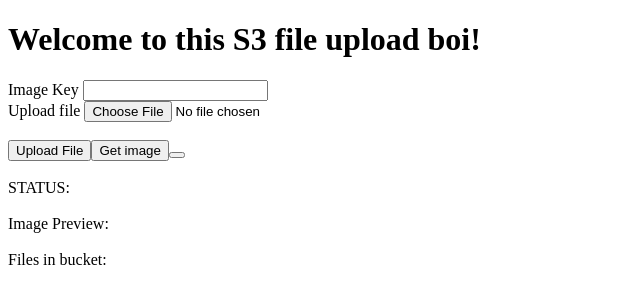
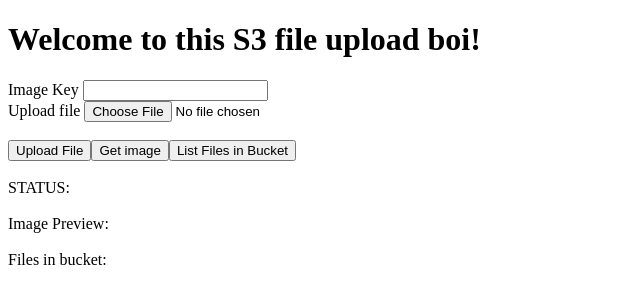
Before and after one commit to GlennHoran/s3-upload, a React (Vite) app in the folder photo-upload-website/: page / in a window 1280 px wide. Shown: the top 304 px of the page, without its empty margins (0-640 px from the left). Built offline with nearby package versions, Linux system fonts and the light colour scheme.

Commit message:
fixing typo

```diff
--- a/photo-upload-website/src/components/FileUpload.js
+++ b/photo-upload-website/src/components/FileUpload.js
@@ -1,5 +1,5 @@
 import React, {useState} from 'react'
-import {getPreSignedUrl, uploadFileToS3} from "../service/axiosService";
+import {getPreSignedUrl, uploadFileToS3, listObjectsFromS3} from "../service/axiosService";
 
 const FileUpload = props => {
 
@@ -49,7 +49,7 @@ const FileUpload = props => {
         <br/>
         <button onClick={() => getUrlThenUploadFileToS3()}>Upload File</button>
         <button onClick={() => getImage()}>Get image</button>
-        <button onClick={()=> getListOfFiles()}></button>
+        <button onClick={()=> getListOfFiles()}>List Files in Bucket</button>
         <br/>
         <br/>
         <div>STATUS: {status}</div>
```
